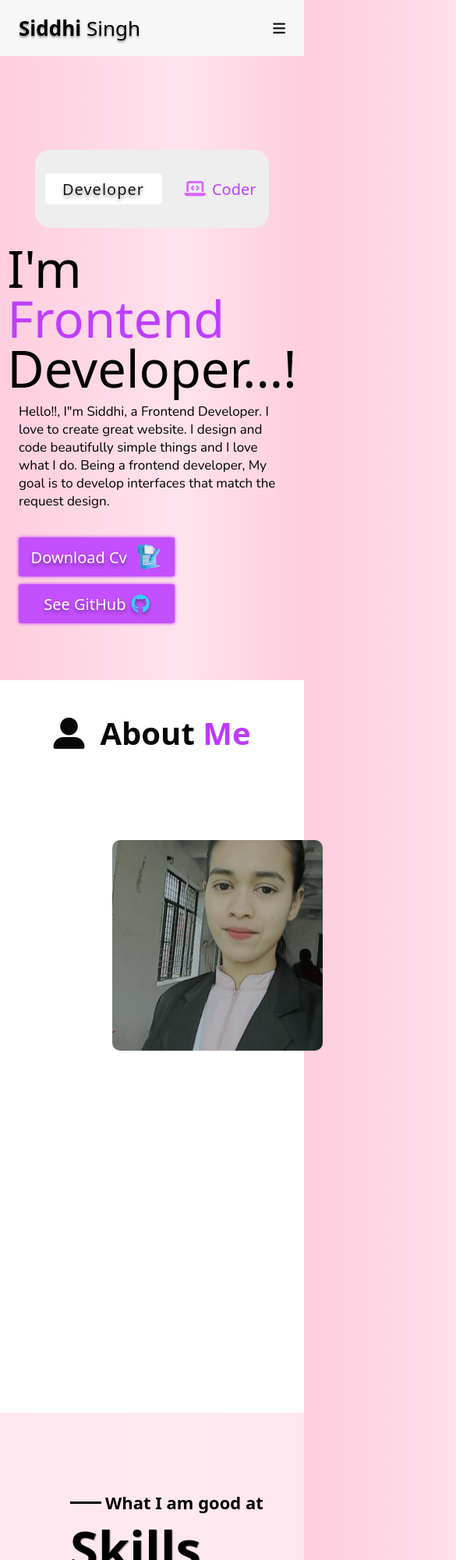
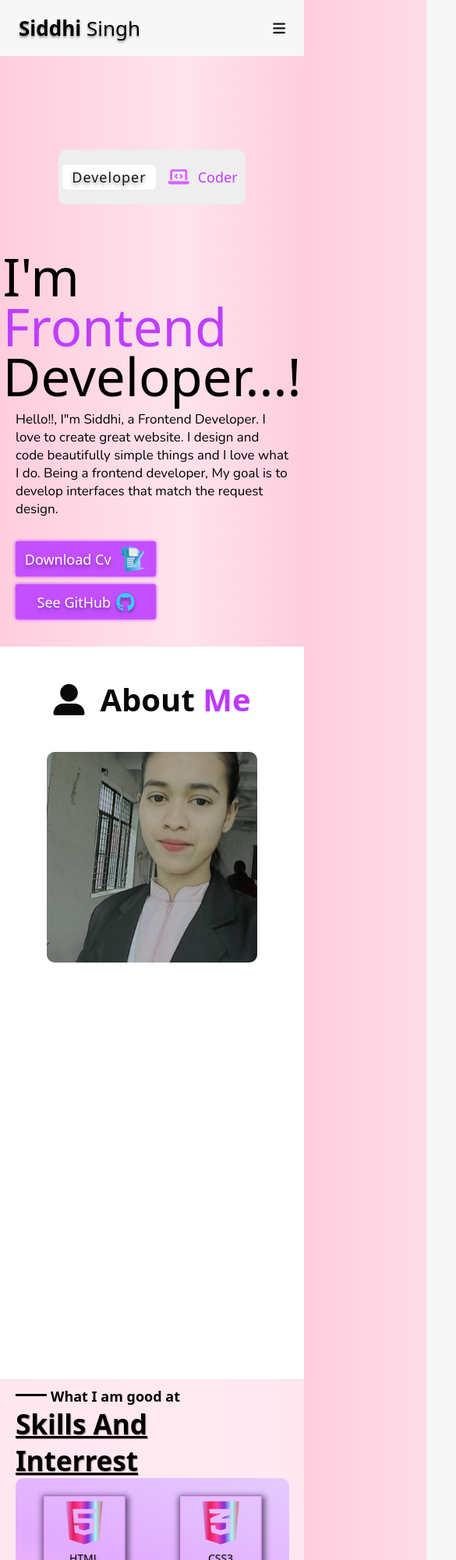
Before and after one commit to SiddhiSingh25/Pflo, a plain HTML site: page index.html in a window 390 px wide. Shown: the top 2000 px of the page at 78% size, 585 px wide, since content can reach past the window. Drawn offline with nearby package versions, Linux system fonts and the light colour scheme; a web font is replaced by a local one.

Commit message:
Update style.css

```diff
--- a/style.css
+++ b/style.css
@@ -198,7 +198,7 @@ nav {
 .intro-sec p {
     font-size: 1.7rem;
     font-family: 'Nunito';
-    font-size: 500;
+    font-weight: 500;
 }
 
 .intro-b {
@@ -368,7 +368,6 @@ nav {
     height: 2.6rem;
     width: 2.6rem;
     object-fit: cover;
-
 }
 .hello a{
     color:#000000 ;
@@ -1018,16 +1017,15 @@ nav{
     font-size: 2.6rem;
 }
 .intro{
-    font-size: 6.5rem;
+    font-size: 6.7rem;
     line-height: 6.4rem;
-    padding: 0 2.4rem;
 }
 .intro-sec{
     padding: 0;
 }
 .page1{
-    padding: 0 2.4rem;
-    height: calc( 90vh - 8rem );
+    padding: 0 2rem;
+    height: calc( 85vh - 8rem );
 }
 .dev-div .fr {
     height: 4rem;
@@ -1049,20 +1047,16 @@ nav{
     font-size: 2rem;
     display: inline-block;
 }
-
-.intro-b button{
-    margin-left: 0;
-}
 .intro-b{
     flex-direction: column;
     align-items: flex-start;
     gap: 1rem;
-    margin-top: 3rem;
+    margin-top: 2rem;
 }
 .about {
     height: 100vh;
     width: 100%;
-    padding: 0 2.4rem;
+    padding: 0 2rem;
     display: flex;
     align-items: center;
     justify-content: space-between;
@@ -1090,11 +1084,14 @@ nav{
     flex-direction: column;
     margin-top: 4rem;
 }
-.about-pic{
-    width: 30%;
+.about-pic {
+    width: 100%;
     height: 100%;
-    margin-top: 7rem;
+    margin-top: 0;
     margin-right: 0;
+    display: flex;
+    justify-content: center;
+    margin-bottom: 4rem;
 }
 .my_pic{
     height: 27rem;
@@ -1104,10 +1101,79 @@ nav{
     margin-right: 0rem;
     scale: 1;
     display: flex;
-
 }
 .about-content{
     width: 100%;
     height: fit-content;
 }
+.dev-div {
+    border-radius: 10px;
+    height: 7rem;
+    width: 24rem;
+    margin-bottom: 6rem;
 }
+.dev-div .fr {
+    height: 3.2rem;
+    width: 12rem;
+    font-size: 1.8rem;
+}
+.dev-div p {
+    font-size: 1.8rem;
+}
+.intro-b button {
+    height: 4.5rem;
+    width: 18rem;
+    font-size: 1.8rem;
+    box-shadow: 0 0 0.5vmax #b92eff;
+    border-radius: 3px;
+    margin-left: 0;
+}
+.location{
+    margin-bottom: 3rem;
+}
+.hello{
+    margin-bottom: 1rem;
+}
+.page3{
+    padding: 0 2rem;
+    height: 75vh;
+}
+.page3-head{
+    height: 15vh;
+    width: fit-content;
+    padding: 1rem 2rem 0 0;
+}
+.line{
+    height: 0.3rem;
+    width: 4rem;
+    background-color: #000000;
+    display: inline-block;
+    margin-bottom: 0.7rem;
+    margin-right: 0.5rem;
+}
+.common1 {
+    font-size: 1.8rem;
+}
+.common{
+    font-size: 3.5rem;
+}
+.skills {
+    height: fit-content;
+    width: 90vw;
+    background-color: #ffffff;
+    margin-top: 0rem;
+    margin-left: 0rem;
+    display: flex;
+    align-items: center;
+    justify-content: space-around;
+    border-radius: 10px;
+    flex-wrap: wrap;
+    background: linear-gradient(20deg, #da6f6f, #ffcdde, #e2abff, #e5cbff);
+}
+.page4{
+    padding: 1rem 2rem 0 2rem;
+}
+.clg{
+    width: 100%;
+}
+}
```
